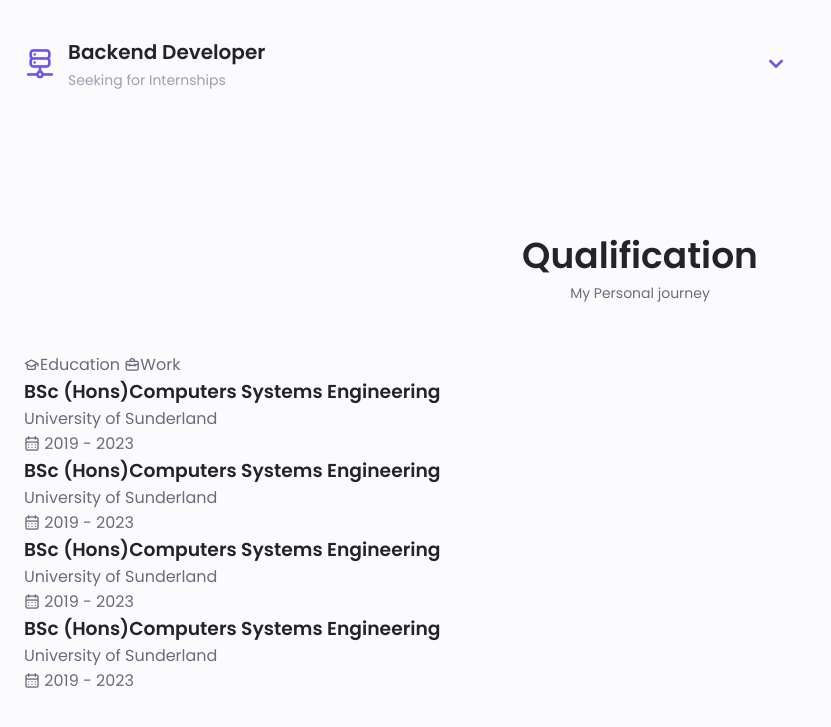
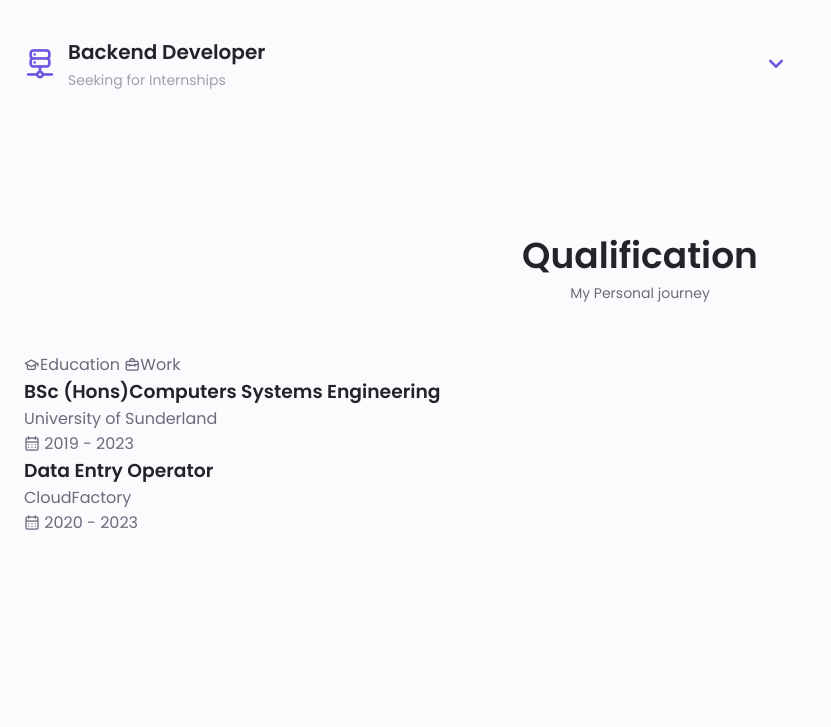
Before and after one commit to rohanprajapatitachi/Responsive-Personal-Protfolio, a plain HTML site: page index.html in a window 1280 px wide. Shown: the part 2314-3041 px from the top of the page, without its empty margins (0-831 px from the left). After the commit the page ends 2961 px from the top, so only its background shows below. Drawn offline with nearby package versions, Linux system fonts and the light colour scheme.

Commit message:
qualification html done

```diff
--- a/index.html
+++ b/index.html
@@ -294,41 +294,8 @@
                 </div>
 
                 <div class="qualification__sections">
-                    <!-- Qualification content 1 -->
-                    <div class="qualificaiton">
-                      <!-- Qualification  1 -->
-                      <div class="qualification__data">
-                        <div>
-                            <h3 class="qualification__title">BSc (Hons)Computers Systems Engineering</h3>
-                            <span class="qualification__subtitle">University of Sunderland</span>
-                            <div class="qualification__calender">
-                                <i class="uil uil-calendar-alt"></i>
-                                2019 - 2023
-                            </div>
-                        </div>
-
-                        <div>
-                            <span class="qualification__rounder"></span>
-                            <span class="qualification__line"></span>
-                        </div>
-                      </div>
-
-                      <!-- Qualification  2 -->
-                      <div class="qualification__data">
-                        <div>
-                            <h3 class="qualification__title">BSc (Hons)Computers Systems Engineering</h3>
-                            <span class="qualification__subtitle">University of Sunderland</span>
-                            <div class="qualification__calender">
-                                <i class="uil uil-calendar-alt"></i>
-                                2019 - 2023
-                            </div>
-                        </div>
-
-                        <div>
-                            <span class="qualification__rounder"></span>
-                            <span class="qualification__line"></span>
-                        </div>
-                      </div>
+                    <!-- QUALIFICATION content 1 -->
+                    <div class="qualificaiton__content">
 
                       <!-- Qualification  1 -->
                       <div class="qualification__data">
@@ -347,14 +314,19 @@
                         </div>
                       </div>
 
+                    </div>
+
+                     <!-- QUALIFICATION content 2 -->
+                     <div class="qualificaiton__content">
+
                         <!-- Qualification  1 -->
                         <div class="qualification__data">
                           <div>
-                            <h3 class="qualification__title">BSc (Hons)Computers Systems Engineering</h3>
-                            <span class="qualification__subtitle">University of Sunderland</span>
+                              <h3 class="qualification__title">Data Entry Operator</h3>
+                              <span class="qualification__subtitle">CloudFactory</span>
                               <div class="qualification__calender">
                                   <i class="uil uil-calendar-alt"></i>
-                                2019 - 2023
+                                  2020 - 2023
                               </div>
                           </div>
 
@@ -363,7 +335,6 @@
                               <span class="qualification__line"></span>
                           </div>
                         </div>
-
 
                       </div>
                 </div>
```
Lines whose indentation alone changed are shown as unchanged.
